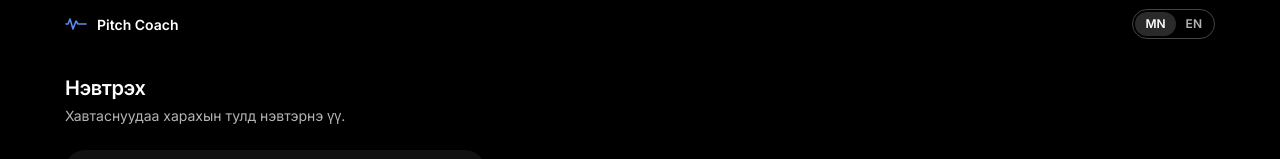
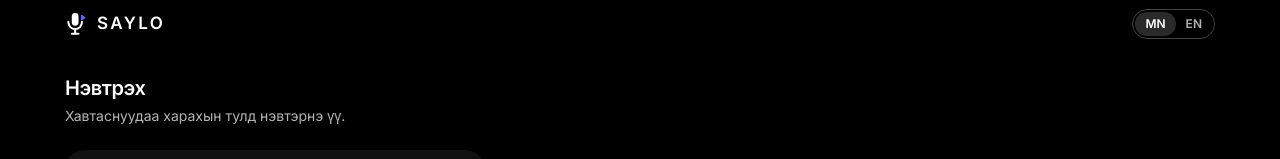
Before and after one commit to pinecone-studio/pinequest-s5-episode-2-team-10, a Next.js app in the folder web/: page / in a window 1280 px wide. Shown: the top 159 px of the page. Built offline with nearby package versions, Linux system fonts and the light colour scheme; no server answers.

Commit message:
Replace Pitch Coach logo with the Saylo logo and favicon

```diff
--- a/web/src/app/globals.css
+++ b/web/src/app/globals.css
@@ -62,7 +62,13 @@ body {
 }
 
 .desk-bar svg {
-  color: var(--accent);
+  color: var(--text);
+}
+
+.desk-brand {
+  font-size: 17px;
+  font-weight: 600;
+  letter-spacing: 0.14em;
 }
 
 .desk-title {
--- a/web/src/app/layout.tsx
+++ b/web/src/app/layout.tsx
@@ -10,7 +10,7 @@ const inter = Inter({
 });
 
 export const metadata: Metadata = {
-  title: "AI Pitch Coach",
+  title: "Saylo",
   description: "Scored, timestamped feedback on Mongolian pitches with slides.",
 };
 
--- a/web/src/components/AuthScreen.tsx
+++ b/web/src/components/AuthScreen.tsx
@@ -5,6 +5,7 @@ import { api, ApiRequestError } from "@/lib/api";
 import { useLang } from "@/lib/i18nClient";
 import { clearSession, saveSession, useAccount } from "@/lib/session";
 import LangToggle from "./LangToggle";
+import SayloMark from "./SayloMark";
 
 type Mode = "login" | "register";
 
@@ -58,8 +59,8 @@ export default function AuthScreen() {
     <div className="desk">
       <div className="desk-col">
         <div className="desk-bar">
-          <WaveMark />
-          <span>Pitch Coach</span>
+          <SayloMark />
+          <span className="desk-brand">SAYLO</span>
           {process.env.NODE_ENV === "development" && <LangToggle />}
         </div>
         <div className="desk-title">
@@ -155,18 +156,3 @@ export function AccountMenu() {
     </div>
   );
 }
-
-function WaveMark() {
-  return (
-    <svg width="22" height="14" viewBox="0 0 22 14" aria-hidden>
-      <path
-        d="M1 7h2l2-5 3 10 3-8 2 3h8"
-        fill="none"
-        stroke="currentColor"
-        strokeWidth="1.6"
-        strokeLinecap="round"
-        strokeLinejoin="round"
-      />
-    </svg>
-  );
-}
--- a/web/src/components/FolderDesk.tsx
+++ b/web/src/components/FolderDesk.tsx
@@ -21,6 +21,7 @@ import { PieceRecorder, transcribeBlob } from "@/lib/voiceRecorder";
 import { langHeaders, useLang } from "@/lib/i18nClient";
 import { AccountMenu } from "./AuthScreen";
 import DevTests from "./DevTests";
+import SayloMark from "./SayloMark";
 import ImprovementList, { type Improvement, type OffTopic, type Strength } from "./ImprovementList";
 import { PitchPointsEditor, PitchPointsResult, type MainPointsResult } from "./PitchPoints";
 import FeedbackModelSelect, { useFeedbackModel } from "./FeedbackModelSelect";
@@ -112,8 +113,8 @@ export default function FolderDesk() {
       <div className="desk">
         <div className="desk-col">
           <div className="desk-bar">
-            <WaveMark />
-            <span>Pitch Coach</span>
+            <SayloMark />
+            <span className="desk-brand">SAYLO</span>
             <AccountMenu />
           </div>
           <div className="desk-title">
@@ -724,8 +725,8 @@ function FolderRoom({
     <div className="desk">
       <div className="desk-col">
         <div className="desk-bar">
-          <WaveMark />
-          <span>Pitch Coach</span>
+          <SayloMark />
+          <span className="desk-brand">SAYLO</span>
           <AccountMenu />
         </div>
         <div className="desk-title">
@@ -900,21 +901,6 @@ function FolderRoom({
   );
 }
 
-function WaveMark() {
-  return (
-    <svg width="22" height="14" viewBox="0 0 22 14" aria-hidden>
-      <path
-        d="M1 7h2l2-5 3 10 3-8 2 3h8"
-        fill="none"
-        stroke="currentColor"
-        strokeWidth="1.6"
-        strokeLinecap="round"
-        strokeLinejoin="round"
-      />
-    </svg>
-  );
-}
-
 function FolderMark() {
   return (
     <svg width="28" height="18" viewBox="0 0 28 18" aria-hidden className="shrink-0" style={{ color: "var(--muted)" }}>
--- /dev/null
+++ b/web/src/components/SayloMark.tsx
@@ -0,0 +1,16 @@
+/** The Saylo microphone mark used in the top bar. Inherits its color from the text. */
+export default function SayloMark() {
+  return (
+    <svg width="22" height="24" viewBox="0 0 26 28" aria-hidden>
+      <rect x="8" y="1" width="8" height="15" rx="4" fill="currentColor" />
+      <path
+        d="M4 11.5v.5a8 8 0 0 0 16 0v-.5M12 20v4.5M8 25.5h8"
+        fill="none"
+        stroke="currentColor"
+        strokeWidth="2.4"
+        strokeLinecap="round"
+      />
+      <path d="M19.5 3.5 24 6.5l-4.5 3z" fill="#6c63ff" stroke="#6c63ff" strokeWidth="1" strokeLinejoin="round" />
+    </svg>
+  );
+}
```
Also changed, not shown: web/src/app/icon.svg (added), 1 other file (tests, documents, lock files or other folders).
